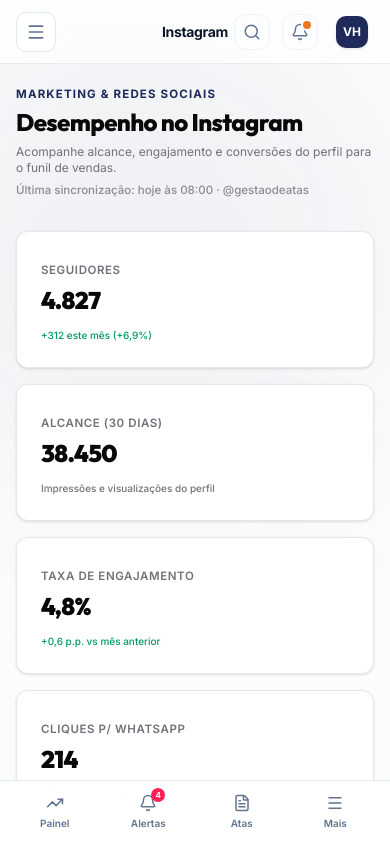
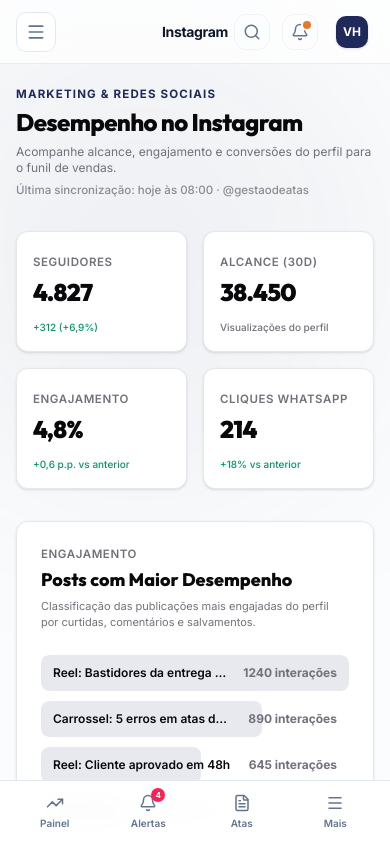
Before and after one commit to toogs-99/play-valle-2, a Next.js app in the folder frontend/: page /instagram in a window 390 px wide. Shown: the top 844 px of the page. Built offline with nearby package versions, Linux system fonts and the light colour scheme.

Commit message:
Improve mobile responsiveness for dashboard pages

```diff
--- a/frontend/src/app/(dashboard)/emails/page.tsx
+++ b/frontend/src/app/(dashboard)/emails/page.tsx
@@ -263,16 +263,25 @@
 
       {/* Modal - E-mail Reader Demonstration */}
       {selectedMail && (
-        <div className="fixed inset-0 bg-slate-900/40 backdrop-blur-sm z-50 flex items-center justify-center p-4">
+        <div className="fixed inset-0 z-50 flex items-center justify-center md:bg-slate-900/40 md:backdrop-blur-sm md:p-4">
           <div
-            className="fixed inset-0"
+            className="hidden md:block fixed inset-0"
             onClick={() => setSelectedMail(null)}
           />
-          <div className="bg-card border border-gray-200 dark:border-neutral-800 rounded-[12px] p-6 max-w-xl w-full shadow-lg relative animate-in fade-in zoom-in-95 duration-200 z-10">
-            {/* Close Button */}
+          <div className="bg-card w-full h-full md:h-auto md:max-w-xl md:rounded-[12px] md:border md:border-gray-200 md:dark:border-neutral-800 p-6 flex flex-col justify-between shadow-lg relative animate-in slide-in-from-right md:slide-in-from-none md:zoom-in-95 duration-300 z-10">
+            <div>
+              {/* Mobile Back Button */}
               <button
                 onClick={() => setSelectedMail(null)}
-              className="absolute top-4 right-4 text-slate-400 hover:text-slate-600 hover:bg-slate-100 dark:hover:bg-neutral-800 p-1.5 rounded-lg transition-all cursor-pointer"
+                className="md:hidden flex items-center gap-1.5 text-slate-500 hover:text-slate-800 font-semibold text-xs mb-6 bg-transparent border-0 cursor-pointer self-start"
+              >
+                &larr; Voltar
+              </button>
+
+              {/* Desktop Close Button */}
+              <button
+                onClick={() => setSelectedMail(null)}
+                className="hidden md:block absolute top-4 right-4 text-slate-400 hover:text-slate-600 hover:bg-slate-100 dark:hover:bg-neutral-800 p-1.5 rounded-lg transition-all cursor-pointer"
               >
                 <X size={16} />
               </button>
@@ -300,19 +309,20 @@
               </div>
 
               {/* Email Body */}
-            <div className="py-5 max-h-[300px] overflow-y-auto">
+              <div className="py-5 max-h-[60vh] md:max-h-[300px] overflow-y-auto">
                 <p className="text-xs text-slate-650 dark:text-slate-350 leading-relaxed font-text whitespace-pre-wrap">
                   {selectedMail.body}
                 </p>
               </div>
+            </div>
 
             {/* Footer Notice */}
-            <div className="pt-4 border-t border-gray-200 dark:border-neutral-800 flex items-center justify-between text-xxs text-muted-foreground font-text font-medium">
+            <div className="pt-4 border-t border-gray-200 dark:border-neutral-800 flex items-center justify-between text-xxs text-muted-foreground font-text font-medium mt-auto">
               <span className="flex items-center gap-1">
                 <Eye size={12} className="text-emerald-600" />
                 Status: {selectedMail.open}
               </span>
-              <span>Demonstração de Leitura de E-mail</span>
+              <span>Demonstração de Leitura</span>
             </div>
           </div>
         </div>
--- a/frontend/src/app/(dashboard)/instagram/page.tsx
+++ b/frontend/src/app/(dashboard)/instagram/page.tsx
@@ -35,72 +35,72 @@
       </div>
 
       {/* KPI Stats Cards */}
-      <div className="grid grid-cols-1 sm:grid-cols-2 lg:grid-cols-4 gap-4 animate-fade-in-slide-down [animation-delay:100ms]">
+      <div className="grid grid-cols-2 md:grid-cols-4 gap-4 animate-fade-in-slide-down [animation-delay:100ms]">
         {/* Seguidores */}
-        <div className="bg-card border border-gray-200 dark:border-neutral-800 p-6 rounded-[12px] shadow-sm hover:shadow-md hover:-translate-y-0.5 transition-all duration-300 relative overflow-hidden group">
+        <div className="bg-card border border-gray-200 dark:border-neutral-800 p-4 md:p-6 rounded-[12px] shadow-sm hover:shadow-md hover:-translate-y-0.5 transition-all duration-300 relative overflow-hidden group">
           <div className="flex justify-between items-start">
             <div>
               <span className="text-xxs font-semibold text-muted-foreground uppercase tracking-wider font-text">
                 Seguidores
               </span>
-              <h3 className="text-3xl font-black text-foreground mt-1 tracking-tight font-display">
+              <h3 className="text-2xl md:text-3xl font-black text-foreground mt-1 tracking-tight font-display">
                 4.827
               </h3>
             </div>
           </div>
           <p className="text-[10px] text-emerald-600 font-medium mt-3 flex items-center gap-1 font-text">
-            +312 este mês (+6,9%)
+            +312 (+6,9%)
           </p>
         </div>
 
         {/* Alcance */}
-        <div className="bg-card border border-gray-200 dark:border-neutral-800 p-6 rounded-[12px] shadow-sm hover:shadow-md hover:-translate-y-0.5 transition-all duration-300 relative overflow-hidden group">
+        <div className="bg-card border border-gray-200 dark:border-neutral-800 p-4 md:p-6 rounded-[12px] shadow-sm hover:shadow-md hover:-translate-y-0.5 transition-all duration-300 relative overflow-hidden group">
           <div className="flex justify-between items-start">
             <div>
               <span className="text-xxs font-semibold text-muted-foreground uppercase tracking-wider font-text">
-                Alcance (30 dias)
+                Alcance (30d)
               </span>
-              <h3 className="text-3xl font-black text-foreground mt-1 tracking-tight font-display">
+              <h3 className="text-2xl md:text-3xl font-black text-foreground mt-1 tracking-tight font-display">
                 38.450
               </h3>
             </div>
           </div>
-          <p className="text-[10px] text-muted-foreground font-medium mt-3 flex items-center gap-1 font-text">
-            Impressões e visualizações do perfil
+          <p className="text-[10px] text-muted-foreground font-medium mt-3 flex items-center gap-1 font-text truncate">
+            Visualizações do perfil
           </p>
         </div>
 
         {/* Taxa de Engajamento */}
-        <div className="bg-card border border-gray-200 dark:border-neutral-800 p-6 rounded-[12px] shadow-sm hover:shadow-md hover:-translate-y-0.5 transition-all duration-300 relative overflow-hidden group">
+        <div className="bg-card border border-gray-200 dark:border-neutral-800 p-4 md:p-6 rounded-[12px] shadow-sm hover:shadow-md hover:-translate-y-0.5 transition-all duration-300 relative overflow-hidden group">
           <div className="flex justify-between items-start">
             <div>
               <span className="text-xxs font-semibold text-muted-foreground uppercase tracking-wider font-text">
-                Taxa de Engajamento
+                Engajamento
               </span>
-              <h3 className="text-3xl font-black text-foreground mt-1 tracking-tight font-display">
+              <h3 className="text-2xl md:text-3xl font-black text-foreground mt-1 tracking-tight font-display">
                 4,8%
               </h3>
             </div>
           </div>
           <p className="text-[10px] text-emerald-600 font-medium mt-3 flex items-center gap-1 font-text">
-            +0,6 p.p. vs mês anterior
+            +0,6 p.p. vs anterior
           </p>
         </div>
 
         {/* Cliques p/ WhatsApp */}
-        <div className="bg-card border border-gray-200 dark:border-neutral-800 p-6 rounded-[12px] shadow-sm hover:shadow-md hover:-translate-y-0.5 transition-all duration-300 relative overflow-hidden group">
+        <div className="bg-card border border-gray-200 dark:border-neutral-800 p-4 md:p-6 rounded-[12px] shadow-sm hover:shadow-md hover:-translate-y-0.5 transition-all duration-300 relative overflow-hidden group">
           <div className="flex justify-between items-start">
             <div>
               <span className="text-xxs font-semibold text-muted-foreground uppercase tracking-wider font-text">
-                Cliques p/ WhatsApp
+                Cliques WhatsApp
               </span>
-              <h3 className="text-3xl font-black text-foreground mt-1 tracking-tight font-display">
+              <h3 className="text-2xl md:text-3xl font-black text-foreground mt-1 tracking-tight font-display">
                 214
               </h3>
             </div>
           </div>
           <p className="text-[10px] text-emerald-600 font-medium mt-3 flex items-center gap-1 font-text">
-            +18% vs mês anterior
+            +18% vs anterior
           </p>
         </div>
       </div>
@@ -178,7 +178,7 @@
               showLegend={false}
               showYAxis={false}
               startEndOnly={true}
-              className="h-48"
+              className="h-[220px] md:h-80"
             />
           </div>
         </div>
@@ -202,7 +202,7 @@
             </p>
           </div>
 
-          <div className="flex-1 flex flex-col sm:flex-row items-center justify-around gap-6 py-4">
+          <div className="flex-1 flex flex-col md:flex-row items-center justify-around gap-6 py-4">
             {/* SVG Donut Chart */}
             <div className="relative w-36 h-36 shrink-0 flex items-center justify-center">
               <svg className="w-full h-full transform -rotate-90" viewBox="0 0 100 100">
@@ -252,7 +252,7 @@
             </div>
 
             {/* Legends */}
-            <div className="space-y-3 font-text text-xs font-semibold w-full max-w-[200px]">
+            <div className="space-y-3 font-text text-xs font-semibold w-full md:max-w-[200px]">
               <div className="flex items-center justify-between">
                 <div className="flex items-center gap-2">
                   <div className="h-3 w-3 rounded-md bg-indigo-650 shrink-0" />
@@ -319,7 +319,7 @@
               showLegend={false}
               showYAxis={false}
               startEndOnly={true}
-              className="h-48"
+              className="h-[220px] md:h-80"
             />
           </div>
         </div>
--- a/frontend/src/app/(dashboard)/whatsapp/page.tsx
+++ b/frontend/src/app/(dashboard)/whatsapp/page.tsx
@@ -233,7 +233,8 @@
           </h3>
         </div>
 
-        <div className="overflow-x-auto -mx-6">
+        {/* Desktop View Table */}
+        <div className="hidden md:block overflow-x-auto -mx-6">
           <table className="w-full border-collapse text-left text-xs font-text">
             <thead>
               <tr className="border-b border-gray-200 dark:border-neutral-800 bg-muted/20 text-slate-500 font-bold">
@@ -263,6 +264,35 @@
             </tbody>
           </table>
         </div>
+
+        {/* Mobile View Cards */}
+        <div className="md:hidden space-y-3">
+          {[
+            { name: "Lembrete prazos junho", template: "lembrete_prazo_oficio", contacts: 12, delivered: 12, read: 11, date: "10/06/2026" },
+            { name: "Divulgação GREAL 002", template: "nova_ata_disponivel", contacts: 45, delivered: 44, read: 38, date: "05/06/2026" },
+            { name: "Confirmações maio", template: "confirmacao_adesao", contacts: 8, delivered: 8, read: 7, date: "28/05/2026" },
+          ].map((row, idx) => (
+            <div
+              key={idx}
+              className="p-4 rounded-xl border border-gray-100 dark:border-neutral-800 bg-slate-50/30 dark:bg-neutral-900/20 space-y-2 text-xs"
+            >
+              <div className="flex items-center justify-between">
+                <span className="font-semibold text-foreground">{row.name}</span>
+                <span className="text-[10px] text-slate-450 font-medium">{row.date}</span>
+              </div>
+              <div className="text-[10px] text-slate-500">
+                Template: <span className="font-mono text-slate-700 dark:text-slate-300">{row.template}</span>
+              </div>
+              <div className="flex items-center gap-1.5 text-[10px] text-slate-500 font-semibold pt-1 border-t border-slate-100 dark:border-neutral-850">
+                <span>{row.contacts} contatos</span>
+                <span>·</span>
+                <span className="text-emerald-600">{row.delivered} entregues</span>
+                <span>·</span>
+                <span className="text-[#1F2A5A] dark:text-indigo-400">{row.read} lidos</span>
+              </div>
+            </div>
+          ))}
+        </div>
       </div>
 
     </div>
```
Also changed, not shown: frontend/src/app/(dashboard)/dashboard/page.tsx (+11 -11 lines). Lines whose indentation alone changed are shown as unchanged.
